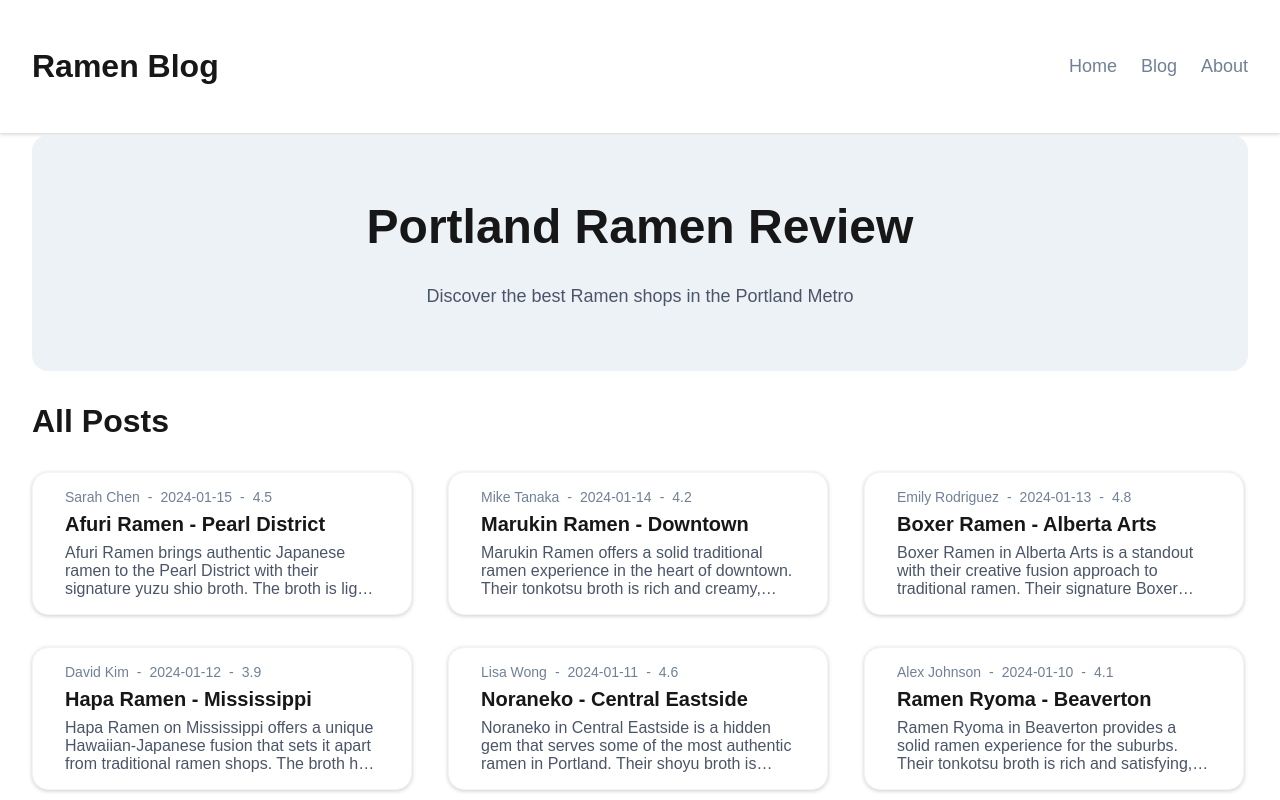
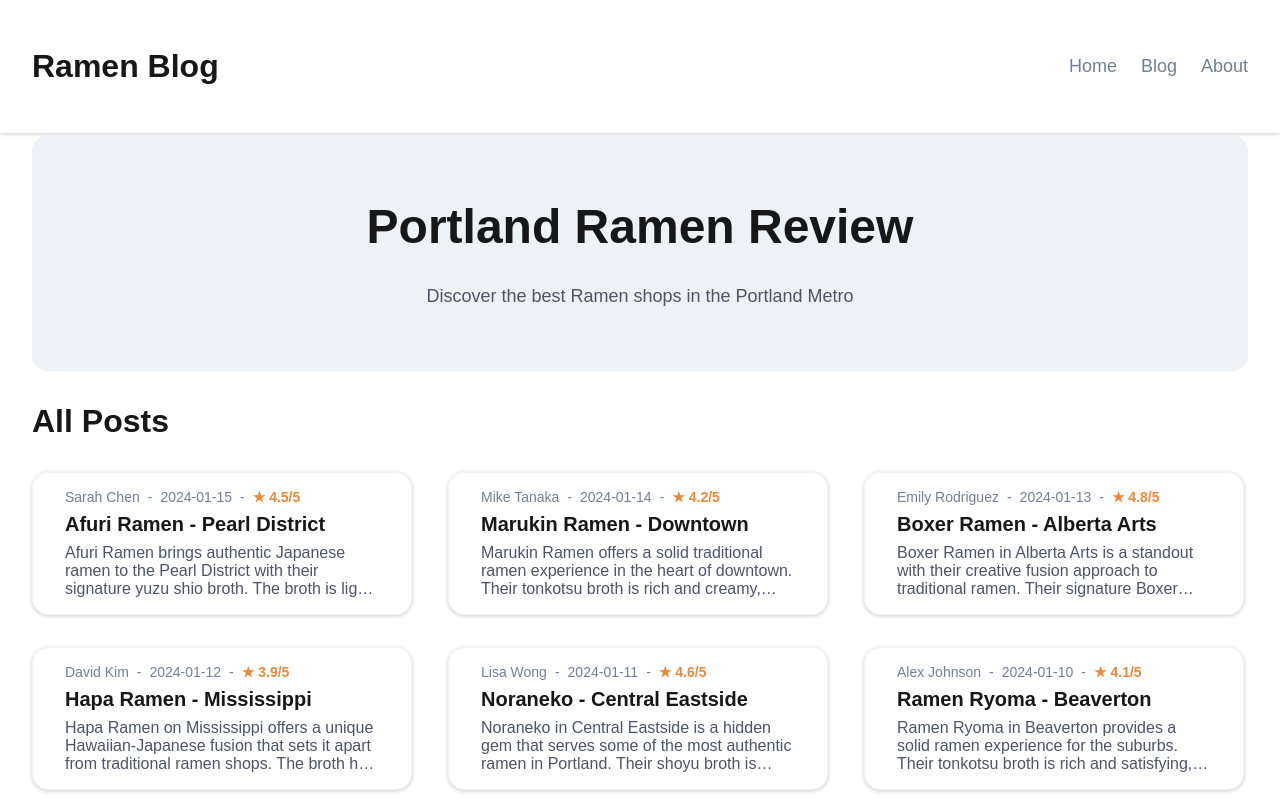
Before and after one commit to professional-pigeon/arc-blog, a Next.js app: page /blog in a window 1280 px wide. Shown: the top 800 px of the page. Built offline with nearby package versions, Linux system fonts and the light colour scheme.

Commit message:
add color to rating

```diff
--- a/src/components/PostCard.jsx
+++ b/src/components/PostCard.jsx
@@ -1,4 +1,4 @@
-import styles from './PostCard.module.css'
+import styles from './PostCard.module.css';
 
 export default function PostCard({ post }) {
   return (
@@ -8,10 +8,10 @@ export default function PostCard({ post }) {
         <p>-</p>
         <p>{post.date}</p>
         <p>-</p>
-        <p>{post.rating}</p>
+        <p className={styles.rating}>&#9733; {post.rating}/5</p>
       </div>
-      <h3><a href='/blog'>{post.title}</a></h3>
-      <p className={styles.review}>{post.review}/5</p>
+      <h3><a href={`/blog/${post.id}`}>{post.title}</a></h3>
+      <p className={styles.review}>{post.review}</p>
     </div>
   );
 };
--- a/src/components/PostCard.module.css
+++ b/src/components/PostCard.module.css
@@ -26,6 +26,7 @@
 
 .cardHeader {
   display: flex;
+  align-items: center;
   font-size: .875rem;
   gap: .5rem;
   color: #718096;
@@ -40,3 +41,8 @@
   line-clamp: 3;
   -webkit-box-orient: vertical;
 }
+
+.rating {
+  color: #ED8936;
+  font-weight: 600;
+}
```
